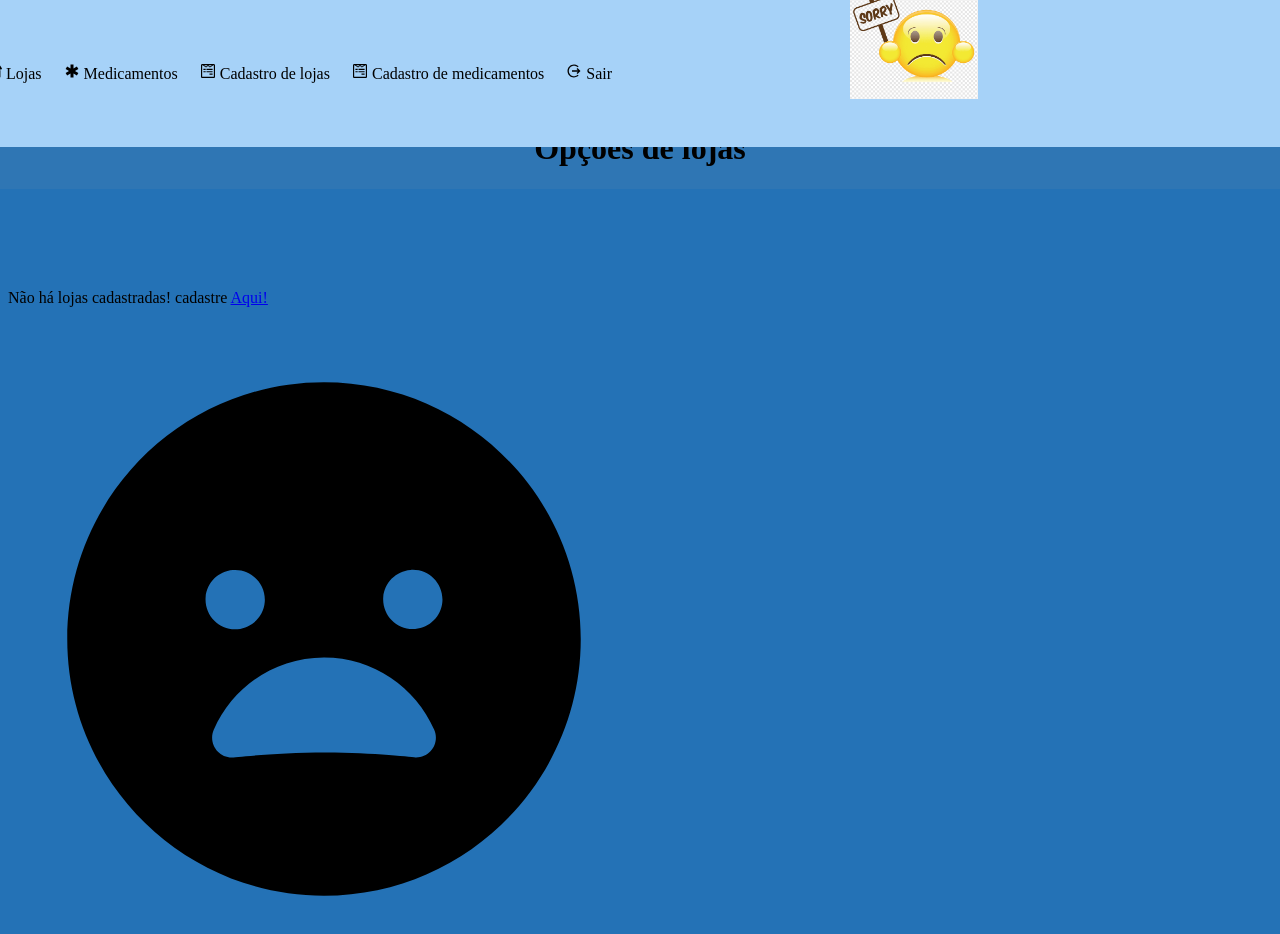
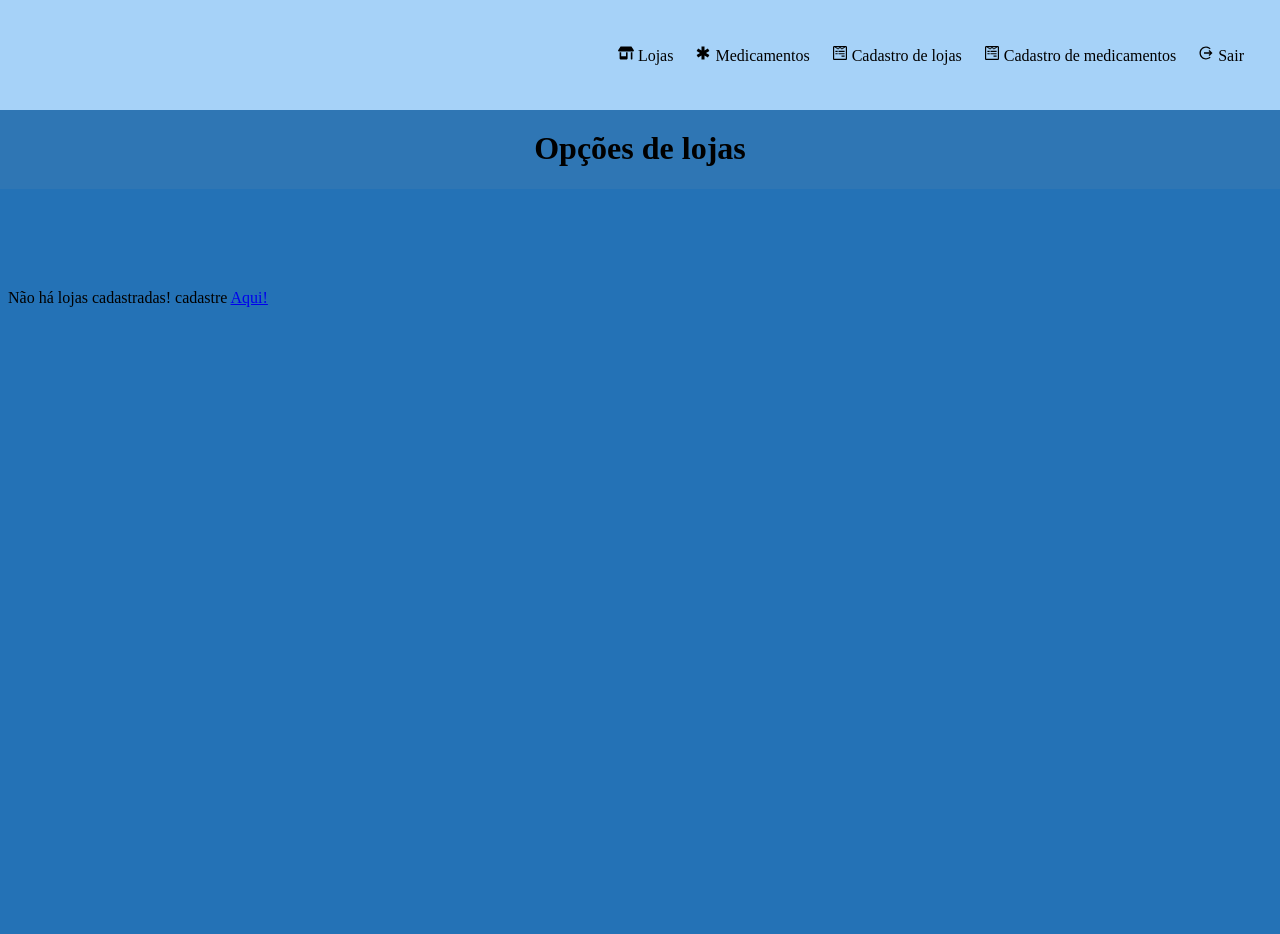
Before and after one commit to Dav1Samu3l/Pharm, a React (Vite) app: page /Lojas in a window 1280 px wide. Shown: the top 934 px of the page. After the commit the page ends 800 px from the top, so only its background shows below. Built offline with nearby package versions, Linux system fonts and the light colour scheme.

Commit message:
remoção de logo, icons e trtamento de erro

```diff
--- a/src/Components/Menu.css
+++ b/src/Components/Menu.css
@@ -49,9 +49,11 @@
   @media (min-width: 600px) {
     .menu-container {
       display: flex;
+      justify-content: flex-end;
       text-decoration: none;
       align-items: center;
       left: -60px;
+
     }
     .menu-toggle {
       display: none
@@ -60,8 +62,7 @@
       display: flex;
       flex-direction: row;
     }
-    .menu-links    img {
-      width: 50px;
-      margin: 10px;
-    }
+
+
+
   }
--- a/src/Components/Menu.jsx
+++ b/src/Components/Menu.jsx
@@ -39,7 +39,6 @@ const FixedMenu = ({ logo }) => {
                     <Link to="/sair" onClick={handleLinkClick}><IoMdLogOut />  Sair</Link>
                 </li>
             </ul>
-        <img src="src/imgs/R.png" style={{ width: '10%', margin: '-45px 0px 13px 227px', display: 'inline-block' }} alt="" />
         </div>
 
             </>
--- a/src/Components/Pages/CadastroDeLojas/CadastroLoja.jsx
+++ b/src/Components/Pages/CadastroDeLojas/CadastroLoja.jsx
@@ -8,7 +8,6 @@ import ReactInputMask from 'react-input-mask';
 function CadastroDeLoja() {
 
   const [formValues, setFormValues] = useState({});
-  const [formErrors, setFormErrors] = useState("");
   const [endereco, setEndereco] = useState('');
   const [bairro, setBairro] = useState('');
   const [cidade, setCidade] = useState('');
@@ -163,7 +162,7 @@ function CadastroDeLoja() {
                 type="text"
                 id="bairro"
                 value={formValues.bairro || ''}
-                onChange={(event) => setEndereco(event.target.value)} />
+                  onChange={(event) => setEndereco(event.target.value)} />
               <br />
               <label
                 htmlFor="cidade">Cidade:</label>
--- a/src/Components/Pages/Lojas/CardLojas.jsx
+++ b/src/Components/Pages/Lojas/CardLojas.jsx
@@ -1,7 +1,6 @@
 import { useState, useEffect } from "react";
 import BodyContainer from "../../style/Body-styled.jsx";
 import Card from "../../style/Card-style.jsx";
-import { IoIosSad } from "react-icons/io";
 import { Link } from "react-router-dom";
 
 
@@ -27,19 +26,18 @@ function ListaDeLoja() {
               <p>CNPJ: {formValues.cnpj}</p>
               <p>Nome Fantasia: {formValues.nomeFantasia}</p>
               <p>E-mail: {formValues.email}</p>
-              {formValues.telefone && <p>Telefone: {formValues.telefone}</p>}
+              <p>Telefone: {formValues.telefone}</p>
               <p>Celular: {formValues.celular}</p>
               <p>{formValues.endereco} - n° {formValues.numero}</p>
               <p>Cidade:{formValues.cidade}</p>
               <p> Bairro: {formValues.bairro}</p>
-                 <p>Estado:  {formValues.estado}</p>
+              <p>Estado:  {formValues.estado}</p>
             </Card>
           ))}
         </BodyContainer>
       ) : (
         <div id="aviso">
           <p>Não há lojas cadastradas! cadastre <Link to="/Cadastro-de-lojas">Aqui!</Link> </p>
-          <IoIosSad style={{ width: '50%', height: '50%' }} alt="imagem padrão" />
         </div>
 
 
--- a/src/Components/style/Form-style.jsx
+++ b/src/Components/style/Form-style.jsx
@@ -117,7 +117,7 @@ const BodyContainer = styled.div`
     }
 
     input {
-      margin-bottom: 40px;ustes
+      margin-bottom: 40px;
     }
   }
 `;
```
